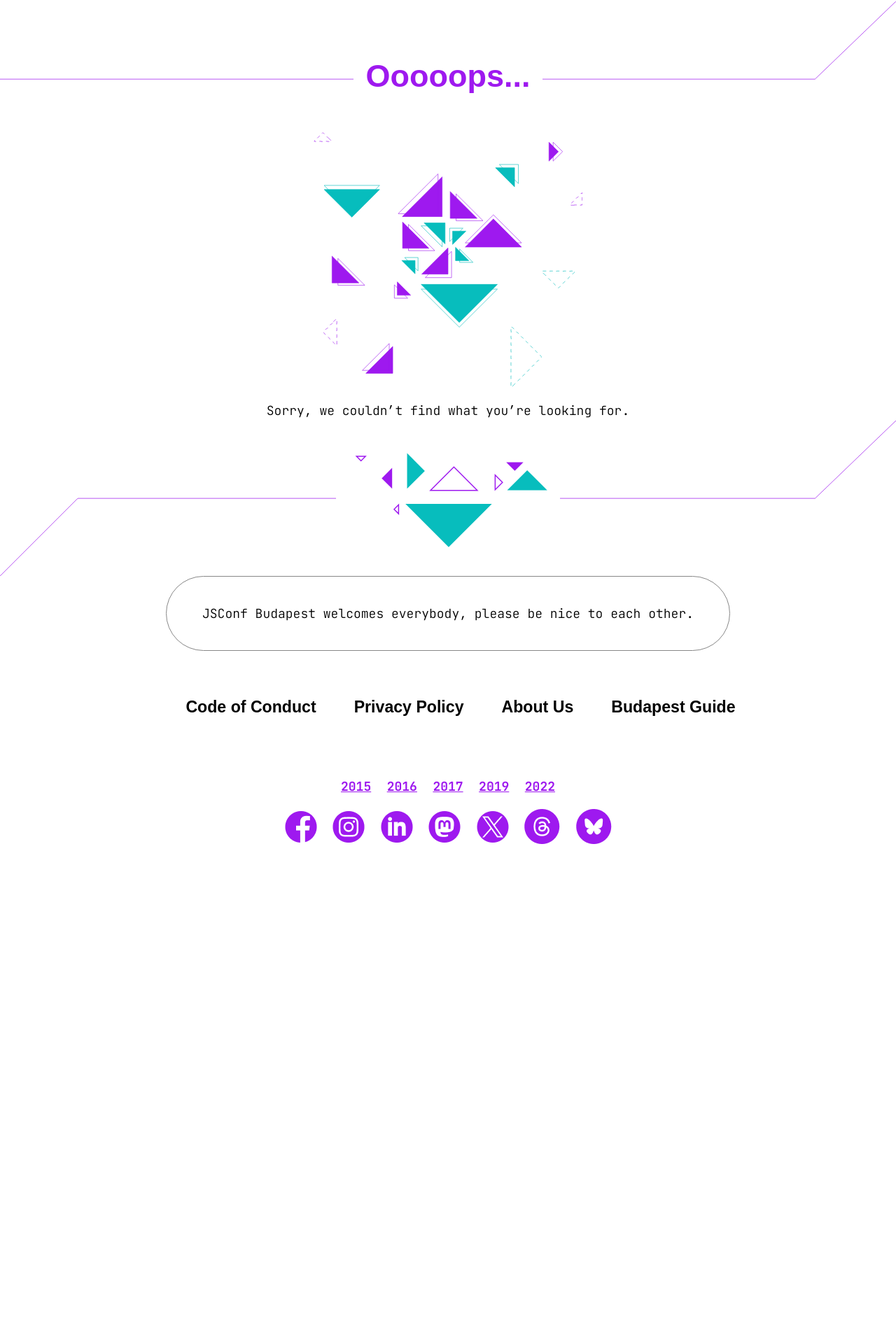
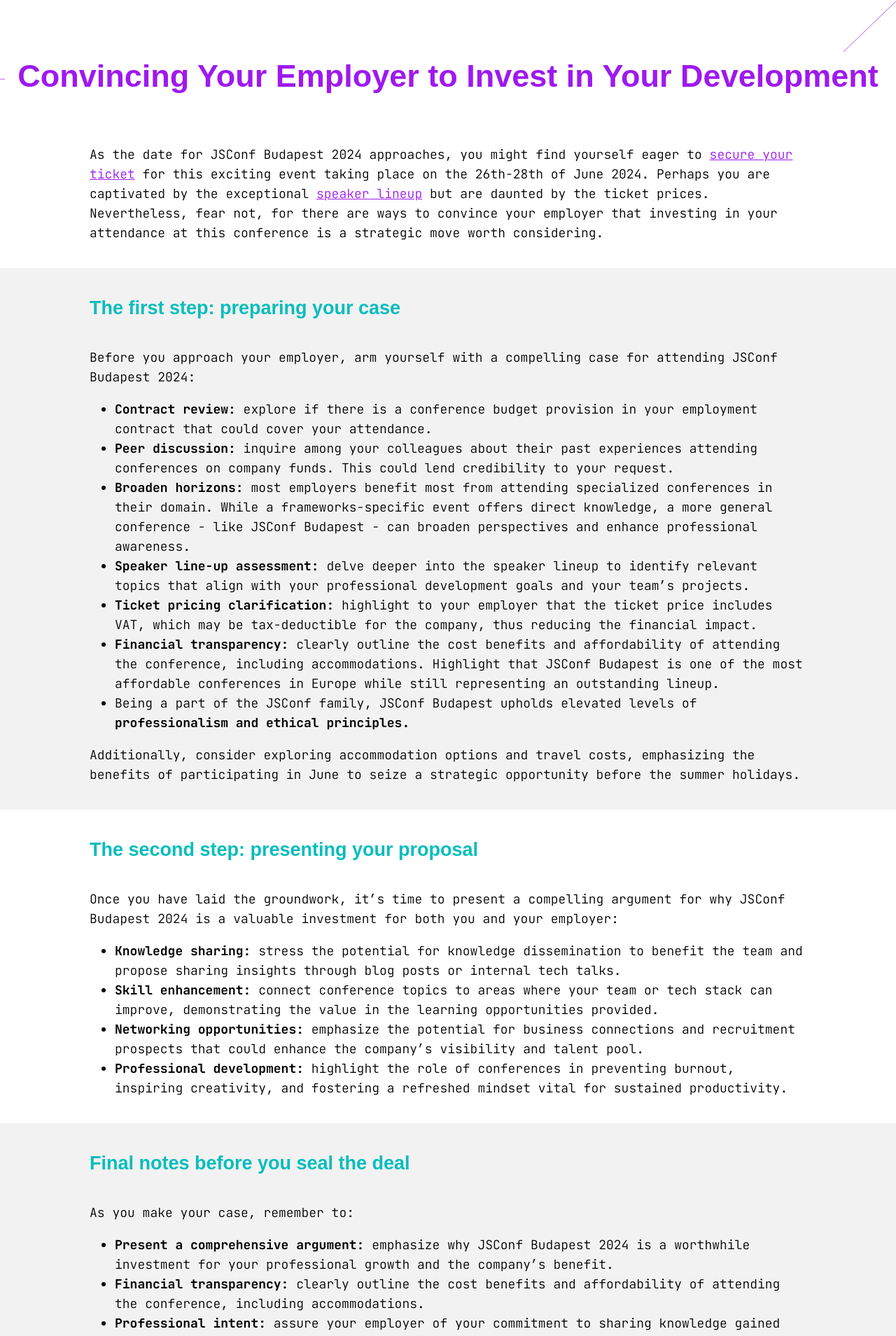
Before and after one commit to JSConfBp/2024.jsconfbp.com, a Next.js app: page /convince-your-boss in a window 1280 px wide. Before the commit this address had no page. Shown: the part 482-2391 px from the top of the page at 70% size. Before the commit the page ends 1750 px from the top, so only its background shows below. Built offline with nearby package versions, Linux system fonts and the light colour scheme; a web font is replaced by a local one.

Commit message:
convince your boss page

```diff
--- /dev/null
+++ b/pages/convince-your-boss.tsx
@@ -0,0 +1,101 @@
+import Link from "next/link";
+import CenteredButton from "../ui/centered-button";
+import Divider from "../ui/divider";
+import ColoredSection from "../ui/colored-section";
+import SocialShare from "../ui/social-share";
+
+function CallForPapers() {
+  return (
+    <>
+      <SocialShare
+        title="Convince your boss!"
+        description=""
+        socialShareImage="social-share/convince-your-boss.png"
+      />
+      <Divider>
+        <h1>Convincing Your Employer to Invest in Your Development</h1>
+      </Divider>
+
+      <ColoredSection>
+        <p>
+          As the date for JSConf Budapest 2024 approaches, you might find yourself eager to <Link href="https://ti.to/jsconf-bp/jsconf-budapest-2024">secure your ticket</Link> for this
+          exciting event taking place on the 26th-28th of June 2024. Perhaps you are captivated by the exceptional <Link href="/#speakers">speaker
+          lineup</Link> but are daunted by the ticket prices. Nevertheless, fear not, for there are ways to convince your employer
+          that investing in your attendance at this conference is a strategic move worth considering.
+        </p>
+      </ColoredSection>
+
+      <ColoredSection background="light-section">
+
+        <h2>
+          The first step: preparing your case
+        </h2>
+
+        <p>
+          Before you approach your employer, arm yourself with a compelling case for attending JSConf Budapest 2024:
+        </p>
+
+        <ul>
+          <li><strong>Contract review:</strong> explore if there is a conference budget provision in your employment contract that could cover your attendance.</li>
+          <li><strong>Peer discussion:</strong> inquire among your colleagues about their past experiences attending conferences on company funds. This could lend credibility to your request.</li>
+          <li><strong>Broaden horizons:</strong> most employers benefit most from attending specialized conferences in their domain. While a frameworks-specific event offers direct knowledge, a more general conference - like JSConf Budapest - can broaden perspectives and enhance professional awareness.</li>
+          <li><strong>Speaker line-up assessment:</strong> delve deeper into the speaker lineup to identify relevant topics that align with your professional development goals and your team’s projects.</li>
+          <li><strong>Ticket pricing clarification:</strong> highlight to your employer that the ticket price includes VAT, which may be tax-deductible for the company, thus reducing the financial impact.</li>
+          <li><strong>Financial transparency:</strong> clearly outline the cost benefits and affordability of attending the conference, including accommodations. Highlight that JSConf Budapest is one of the most affordable conferences in Europe while still representing an outstanding lineup.</li>
+          <li>Being a part of the JSConf family, JSConf Budapest upholds elevated levels of <strong>professionalism and ethical principles.</strong></li>
+        </ul>
+        <p>
+          Additionally, consider exploring accommodation options and travel costs, emphasizing the benefits of participating in June to seize a strategic opportunity before the summer holidays.
+        </p>
+      </ColoredSection>
+
+      <ColoredSection>
+        <h2>
+          The second step: presenting your proposal
+        </h2>
+
+        <p>
+          Once you have laid the groundwork, it’s time to present a compelling argument for why JSConf Budapest 2024 is a valuable investment for both you and your employer:
+        </p>
+
+        <ul>
+          <li><strong>Knowledge sharing:</strong> stress the potential for knowledge dissemination to benefit the team and propose sharing insights through blog posts or internal tech talks.</li>
+          <li><strong>Skill enhancement:</strong> connect conference topics to areas where your team or tech stack can improve, demonstrating the value in the learning opportunities provided.</li>
+          <li><strong>Networking opportunities:</strong> emphasize the potential for business connections and recruitment prospects that could enhance the company’s visibility and talent pool.</li>
+          <li><strong>Professional development:</strong> highlight the role of conferences in preventing burnout, inspiring creativity, and fostering a refreshed mindset vital for sustained productivity.</li>
+        </ul>
+      </ColoredSection>
+
+      <ColoredSection background="light-section">
+
+        <h2>
+          Final notes before you seal the deal
+        </h2>
+
+        <p>
+          As you make your case, remember to:
+        </p>
+
+        <ul>
+          <li><strong>Present a comprehensive argument:</strong> emphasize why JSConf Budapest 2024 is a worthwhile investment for your professional growth and the company’s benefit.</li>
+          <li><strong>Financial transparency:</strong> clearly outline the cost benefits and affordability of attending the conference, including accommodations.</li>
+          <li><strong>Professional intent:</strong> assure your employer of your commitment to sharing knowledge gained and leveraging networking opportunities.</li>
+          <li><strong>Persevere:</strong> if met with initial reluctance, explore sponsorship opportunities or scholarship programs to demonstrate your determination to attend.</li>
+        </ul>
+
+      </ColoredSection>
+
+      <ColoredSection>
+        <p>
+          For those not affiliated with a company, freelancers, job seekers, and individuals interested in attending, there are also avenues available to make your participation possible, from networking opportunities to scholarship programs.
+        </p>
+        <p>
+          In summary, JSConf Budapest 2024 offers a platform for learning, networking, and personal development that can bring advantages to both you and your team. Best of luck, and we look forward to welcoming you at Budapest in June 2024!
+        </p>
+      </ColoredSection>
+
+    </>
+  );
+}
+
+export default CallForPapers;
```
Also changed, not shown: pages/index.tsx (+12 -12 lines).
